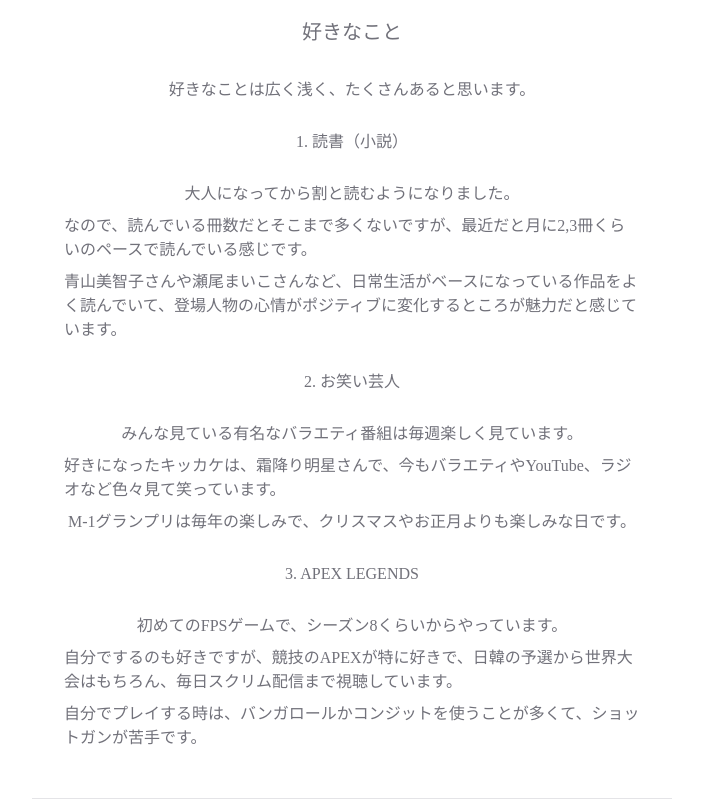
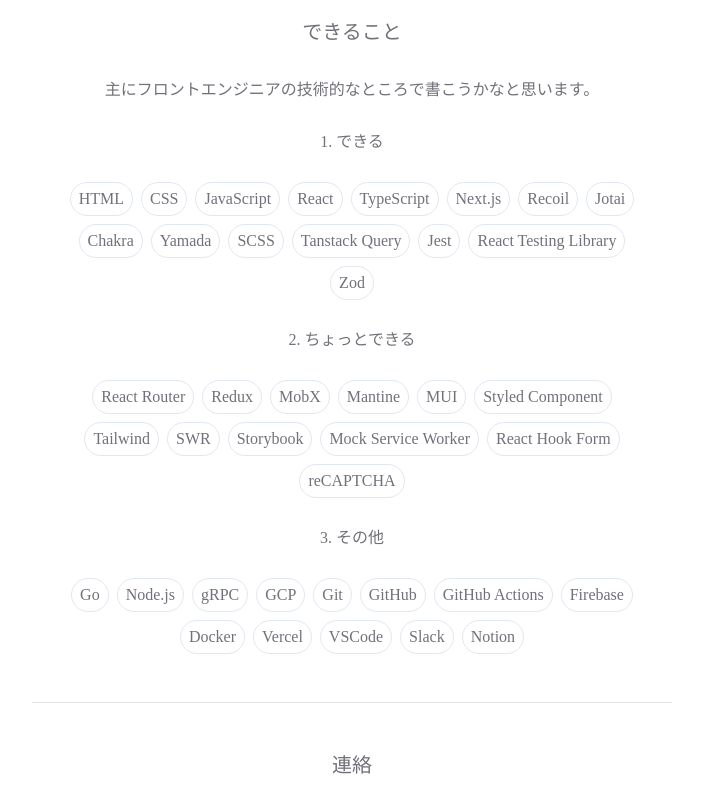
Before and after one commit to noko-nokono/my-blog, a Next.js app in the folder frontend/: page / in a window 1280 px wide. Shown: the part 1420-2220 px from the top of the page, without its empty margins (288-991 px from the left). Built offline with nearby package versions, Linux system fonts and the light colour scheme; a web font is replaced by a local one.

Commit message:
feat: 不要なデータの削除

```diff
--- a/frontend/src/app/page.tsx
+++ b/frontend/src/app/page.tsx
@@ -38,7 +38,7 @@
           <p className='text-center my-5'>仕事</p>
           <p>Webサービスの開発でフロントエンド領域を担当しているエンジニアです。</p>
           <p>バックエンドやインフラの開発も業務で経験があり、最低限の開発なら問題なく実装することができます。</p>
-          <p>最近は、技術カンファレンスの登壇や、OSSのメンテナーなどもさせていただいており、開発に関することを幅広くやらせていただいております。</p>
+          <p>最近は、記事の執筆や技術カンファレンスの登壇、OSSのコントリビュートなどもさせていただいており、開発に関することを幅広くやっております。</p>
           <p>ゲーム開発やピクセルアートは趣味でやっているため、そこまで複雑なことはできません。</p>
           <p>技術的なことは「できること」で詳しく紹介させていただきます。</p>
           <p className='text-center my-5'>経歴</p>
@@ -52,22 +52,6 @@
           <p>ここまでに作り切るという期限が迫っており、日々頭を悩ましています。</p>
           <p>期限に間に合うかは別として「遊ぶ」ページにゲームが載っていれば達成です。</p>
           <p>あなたがこれを見ている頃には達成できているのでしょうか、、、</p>
-        </Section>
-        <Divider />
-        <Section title='好きなこと' isPadding>
-          <p>好きなことは広く浅く、たくさんあると思います。</p>
-          <p className='text-center my-5'>1. 読書（小説）</p>
-          <p>大人になってから割と読むようになりました。</p>
-          <p>なので、読んでいる冊数だとそこまで多くないですが、最近だと月に2,3冊くらいのペースで読んでいる感じです。</p>
-          <p>青山美智子さんや瀬尾まいこさんなど、日常生活がベースになっている作品をよく読んでいて、登場人物の心情がポジティブに変化するところが魅力だと感じています。</p>
-          <p className='text-center my-5'>2. お笑い芸人</p>
-          <p>みんな見ている有名なバラエティ番組は毎週楽しく見ています。</p>
-          <p>好きになったキッカケは、霜降り明星さんで、今もバラエティやYouTube、ラジオなど色々見て笑っています。</p>
-          <p>M-1グランプリは毎年の楽しみで、クリスマスやお正月よりも楽しみな日です。</p>
-          <p className='text-center my-5'>3. APEX LEGENDS</p>
-          <p>初めてのFPSゲームで、シーズン8くらいからやっています。</p>
-          <p>自分でするのも好きですが、競技のAPEXが特に好きで、日韓の予選から世界大会はもちろん、毎日スクリム配信まで視聴しています。</p>
-          <p>自分でプレイする時は、バンガロールかコンジットを使うことが多くて、ショットガンが苦手です。</p>
         </Section>
         <Divider />
         <Section title='できること' isPadding>
@@ -96,7 +80,6 @@
           <div className='flex gap-10 justify-center text-gray-400 font-bold'>
             <a className='w-16 text-center' href="mailto:tutinoko.nokonoko619@gmail.com">Email</a>
             <a className='w-16 text-center' href="https://x.com/noko_noko619">X</a>
-            <a className='w-16 text-center' href="">YouTube</a>
           </div>
           <p className='my-4'>メール返信などはできないことが多いです。</p>
           <p>SNSも得意ではなく、あまりポストしたりできないです。</p>
```
